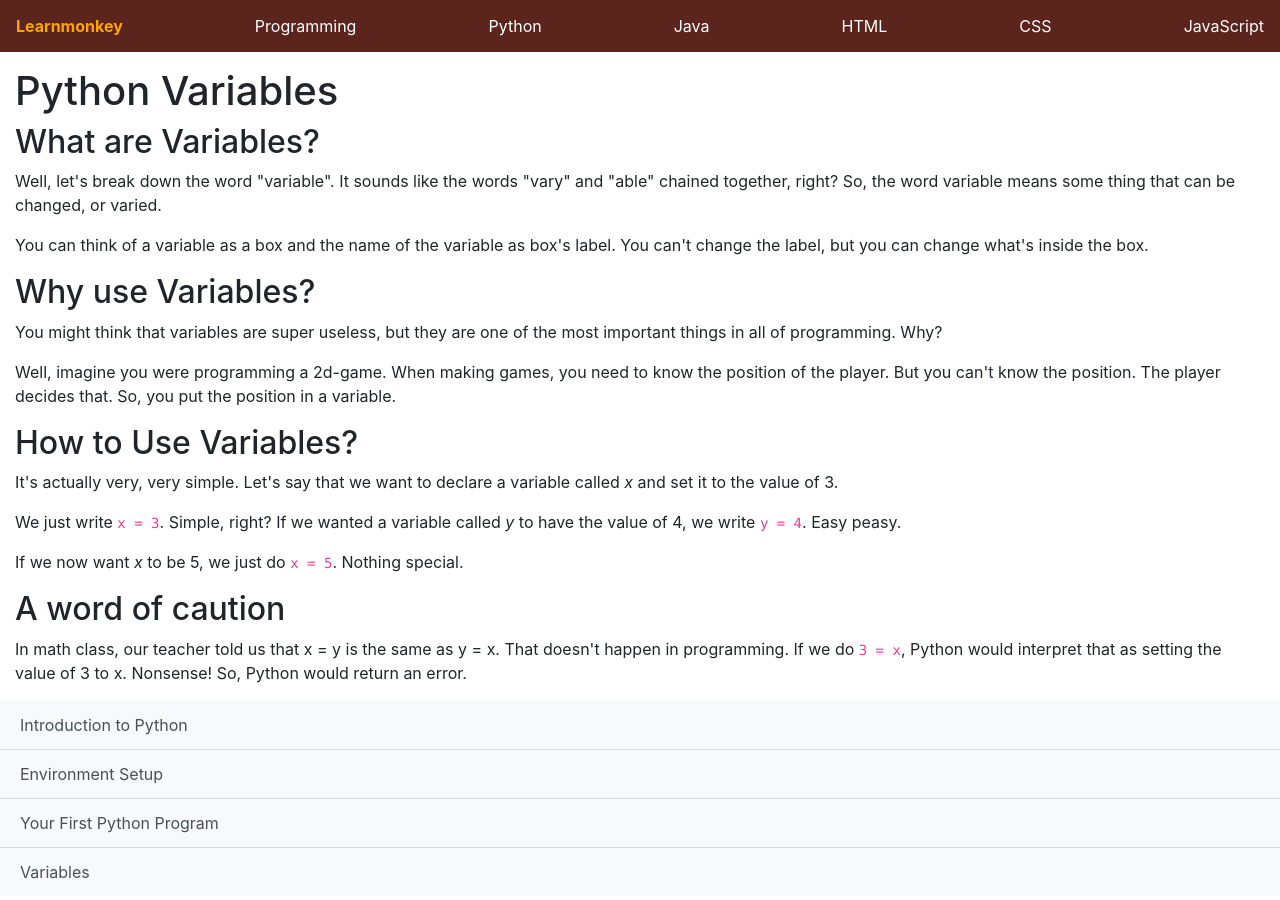
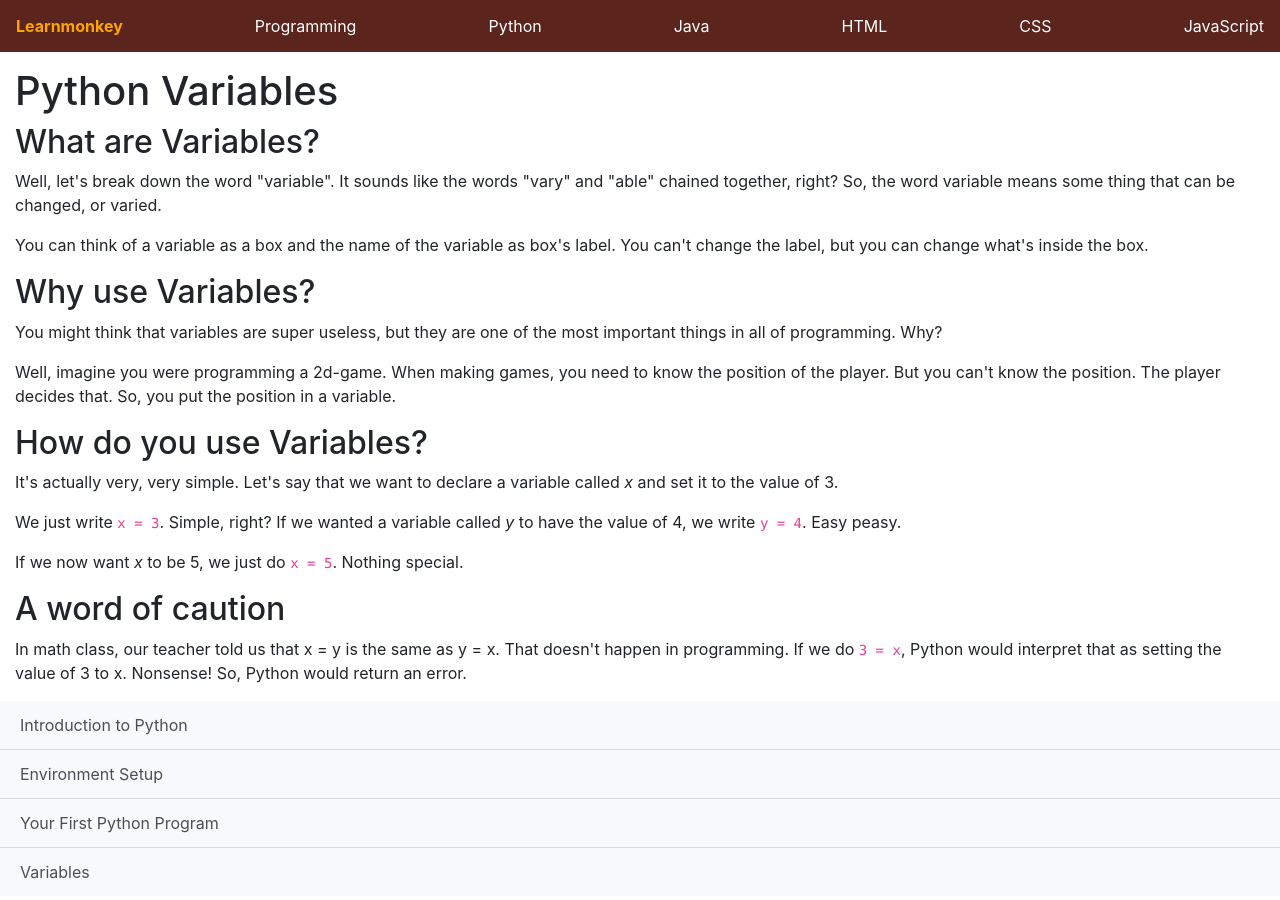
Before and after one commit to learnmonkey/learnmonkey.github.io, a Jekyll site: the page built from programming/python/variables.html, in a window 1280 px wide and 900 px high. Built offline with Jekyll 4.4.1, drawn with Linux system fonts in a browser that asks for light colours.

Commit message:
better way to rewrite

```diff
--- a/programming/python/variables.html
+++ b/programming/python/variables.html
@@ -19,7 +19,7 @@ permalink: /programming/python/variables/
 </section>
 
 <section>
-    <h2>How to Use Variables?</h2>
+    <h2>How do you use Variables?</h2>
     <p>It's actually very, very simple. Let's say that we want to declare a variable called <var>x</var> and set it to the value of 3.</p>
     <p>We just write <code>x = 3</code>. Simple, right? If we wanted a variable called <var>y</var> to have the value of 4, we write <code>y = 4</code>. Easy peasy.</p>
     <p>If we now want <var>x</var> to be 5, we just do <code>x = 5</code>. Nothing special.</p>
```
